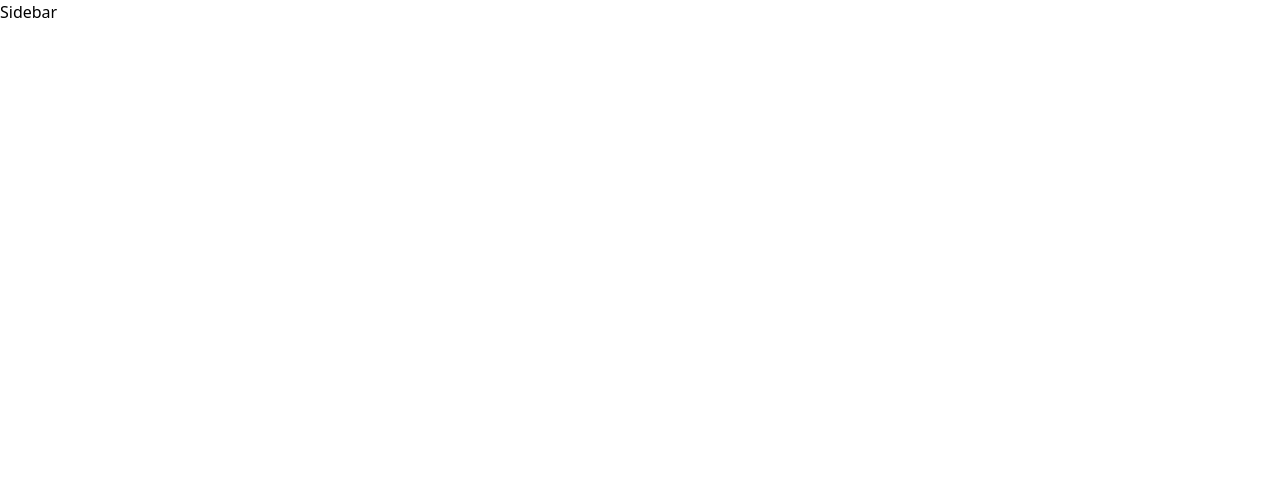
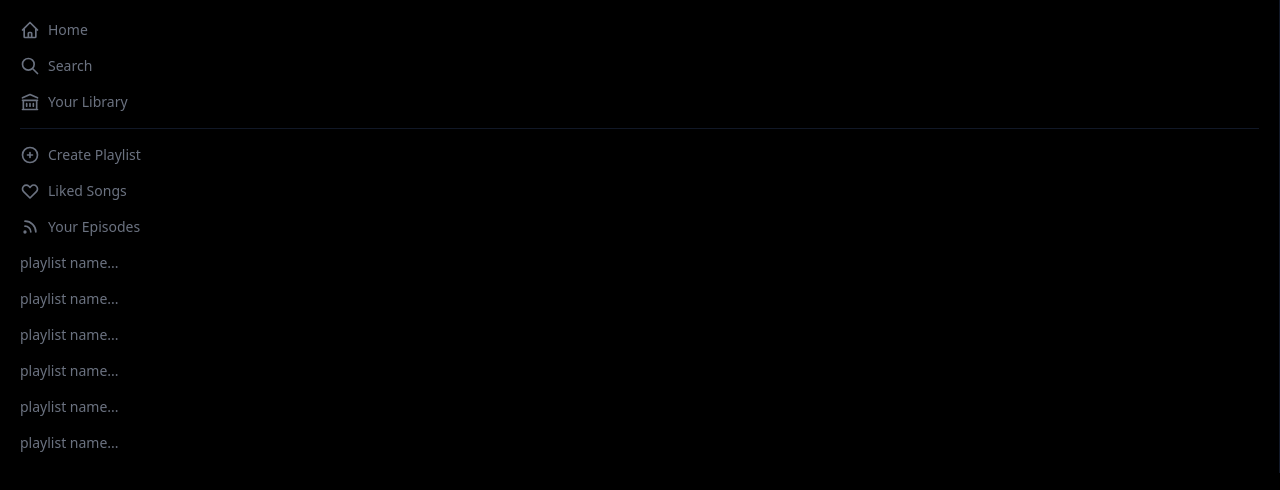
Before and after one commit to AlejoTorres2001/next-spotify-clone, a Next.js app: page / in a window 1280 px wide. Shown: the top 490 px of the page. Built offline with nearby package versions, Linux system fonts and the light colour scheme.

Commit message:
side bar

```diff
--- a/components/Sidebar.js
+++ b/components/Sidebar.js
@@ -1,11 +1,52 @@
-import React from 'react'
+import {
+  HomeIcon,
+  SearchIcon,
+  LibraryIcon,
+  PlusCircleIcon,
+  HeartIcon,
+  RssIcon,
+} from "@heroicons/react/outline";
+import React from "react";
 
 const Sidebar = () => {
-    return (
-        <div>
-            Sidebar
-        </div>
-    )
-}
+  return (
+    <div className="text-gray-500 p-5 text-sm border-r border-gray-900">
+      <div className="space-y-4">
+        <button className="flex items-center space-x-2 hover:text-white">
+          <HomeIcon className="h-5 w-5" />
+          <p>Home</p>
+        </button>
+        <button className="flex items-center space-x-2 hover:text-white">
+          <SearchIcon className="h-5 w-5" />
+          <p>Search</p>
+        </button>
+        <button className="flex items-center space-x-2 hover:text-white">
+          <LibraryIcon className="h-5 w-5" />
+          <p>Your Library</p>
+        </button>
+        <hr className="border-t-[0.1px] border-gray-900" />
+        <button className="flex items-center space-x-2 hover:text-white">
+          <PlusCircleIcon className="h-5 w-5" />
+          <p>Create Playlist</p>
+        </button>
+        <button className="flex items-center space-x-2 hover:text-white">
+          <HeartIcon className="h-5 w-5" />
+          <p>Liked Songs</p>
+        </button>
+        <button className="flex items-center space-x-2 hover:text-white">
+          <RssIcon className="h-5 w-5" />
+          <p>Your Episodes</p>
+        </button>
+        {/* Playlist */}
+        <p className="cursor-pointer hover:text-white">playlist name...</p>
+        <p className="cursor-pointer hover:text-white">playlist name...</p>
+        <p className="cursor-pointer hover:text-white">playlist name...</p>
+        <p className="cursor-pointer hover:text-white">playlist name...</p>
+        <p className="cursor-pointer hover:text-white">playlist name...</p>
+        <p className="cursor-pointer hover:text-white">playlist name...</p>
+      </div>
+    </div>
+  );
+};
 
-export default Sidebar
+export default Sidebar;
--- a/pages/index.js
+++ b/pages/index.js
@@ -3,8 +3,8 @@ import Sidebar from '../components/Sidebar'
 
 export default function Home() {
   return (
-    <div className="">
-      <main>
+    <div className="bg-black h-screen overflow-hidden">
+      <main className=''>
         <Sidebar/>
         {/* Center */}
       </main>
```
